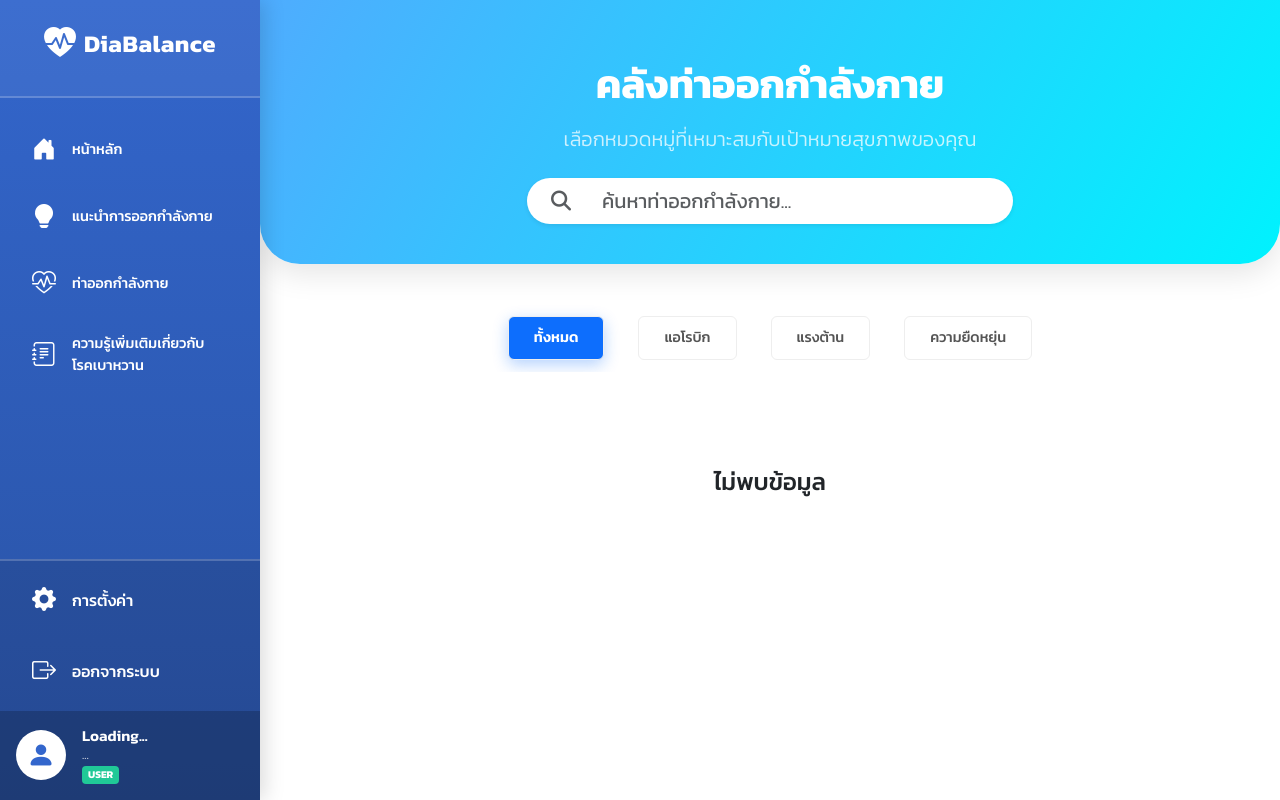
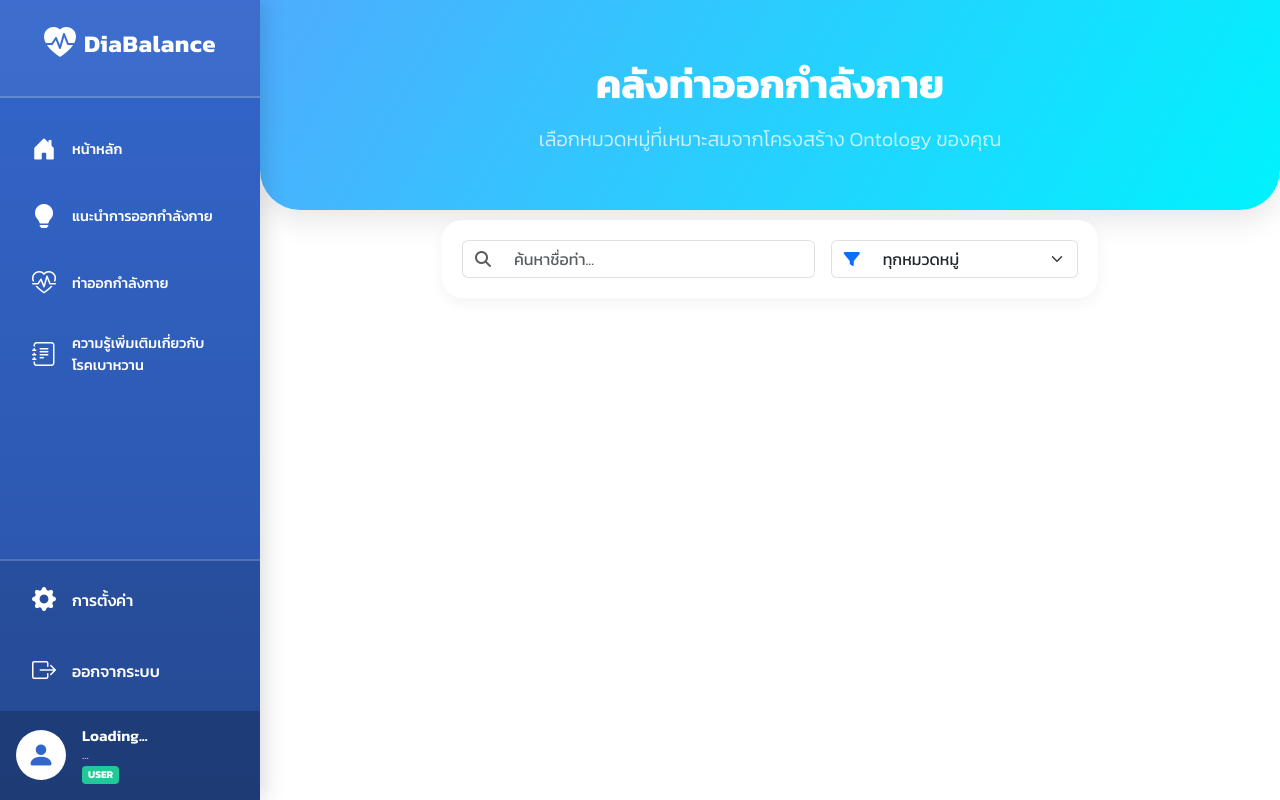
Before and after one commit to cheetahzaza555/web_reccom_diabete, a Flask app: template back_end/templates/user/exercise.html in a window 1280 px wide. Run offline with Flask 3, Linux system fonts and the light colour scheme; the template is opened without the code that fills it, so the values that code supplies are empty; parts of the project's set-up code (start-up, migrations or seed data) failed here and were passed over; some libraries are stand-ins or nearby versions.

Commit message:
can gen pic

```diff
--- a/back_end/templates/user/exercise.html
+++ b/back_end/templates/user/exercise.html
@@ -4,11 +4,9 @@
     <meta charset="UTF-8">
     <meta name="viewport" content="width=device-width, initial-scale=1.0">
     <title>คลังท่าออกกำลังกาย - DiabBalance</title>
-
     <link href="https://cdn.jsdelivr.net/npm/bootstrap@5.3.0/dist/css/bootstrap.min.css" rel="stylesheet">
     <link href="https://fonts.googleapis.com/css2?family=Prompt:wght@300;400;600&display=swap" rel="stylesheet">
     <link rel="stylesheet" href="https://cdnjs.cloudflare.com/ajax/libs/font-awesome/6.4.0/css/all.min.css">
-
     <style>
         body { font-family: 'Prompt', sans-serif; background-color: #f0f2f5; }
         .page-header {
@@ -17,15 +15,18 @@
             border-bottom-left-radius: 40px; border-bottom-right-radius: 40px;
             box-shadow: 0 10px 30px rgba(0,0,0,0.1); margin-bottom: 40px;
         }
-        .nav-pills .nav-link {
-            background-color: white; color: #555; border-radius: 30px;
-            padding: 10px 25px; margin: 0 5px; transition: all 0.3s;
-            border: 1px solid #eee; white-space: nowrap;
+
+        /* สไตล์สำหรับส่วนตัวเลือกหมวดหมู่ */
+        .filter-container {
+            background: white;
+            padding: 20px;
+            border-radius: 20px;
+            box-shadow: 0 5px 15px rgba(0,0,0,0.05);
+            margin-top: -30px;
+            position: relative;
+            z-index: 10;
         }
-        .nav-pills .nav-link.active {
-            background-color: #0d6efd; color: white;
-            box-shadow: 0 5px 15px rgba(13, 110, 253, 0.3);
-        }
+
         .exercise-card {
             border: none; border-radius: 20px; background: white;
             overflow: hidden; box-shadow: 0 5px 15px rgba(0,0,0,0.05);
@@ -51,29 +52,35 @@
     <header class="page-header text-center">
         <div class="container">
             <h1 class="fw-bold mb-3">คลังท่าออกกำลังกาย</h1>
-            <p class="lead opacity-75">เลือกหมวดหมู่ที่เหมาะสมกับเป้าหมายสุขภาพของคุณ</p>
-            <div class="row justify-content-center mt-4">
-                <div class="col-md-6">
-                    <div class="input-group input-group-lg shadow-sm rounded-pill overflow-hidden">
-                        <span class="input-group-text bg-white border-0 ps-4"><i class="fas fa-search text-muted"></i></span>
-                        <input type="text" id="searchInput" class="form-control border-0" placeholder="ค้นหาท่าออกกำลังกาย..." onkeyup="filterContent()">
+            <p class="lead opacity-75">เลือกหมวดหมู่ที่เหมาะสมจากโครงสร้าง Ontology ของคุณ</p>
+        </div>
+    </header>
+
+    <div class="container pb-5">
+        <div class="row justify-content-center mb-4">
+            <div class="col-md-10 col-lg-8">
+                <div class="filter-container">
+                    <div class="row g-3">
+                        <div class="col-md-7">
+                            <div class="input-group">
+                                <span class="input-group-text bg-white border-end-0"><i class="fas fa-search text-muted"></i></span>
+                                <input type="text" id="searchInput" class="form-control border-start-0" placeholder="ค้นหาชื่อท่า..." onkeyup="filterContent()">
+                            </div>
+                        </div>
+                        <div class="col-md-5">
+                            <div class="input-group">
+                                <span class="input-group-text bg-white border-end-0"><i class="fas fa-filter text-primary"></i></span>
+                                <select id="ontologyDropdown" class="form-select border-start-0" onchange="filterCategory(this.value)">
+                                    <option value="all">ทุกหมวดหมู่</option>
+                                    </select>
+                            </div>
+                        </div>
                     </div>
                 </div>
             </div>
         </div>
-    </header>
 
-    <div class="container pb-5">
-        <div class="d-flex justify-content-center mb-5 overflow-auto py-2">
-            <ul class="nav nav-pills flex-nowrap" id="categoryTabs">
-                <li class="nav-item"><button class="nav-link active" onclick="filterCategory('all')">ทั้งหมด</button></li>
-                <li class="nav-item"><button class="nav-link" onclick="filterCategory('Aerobic')">แอโรบิก</button></li>
-                <li class="nav-item"><button class="nav-link" onclick="filterCategory('Resistance')">แรงต้าน</button></li>
-                <li class="nav-item"><button class="nav-link" onclick="filterCategory('Flexibility')">ความยืดหยุ่น</button></li>
-            </ul>
-        </div>
-        <div class="row g-4" id="exerciseGrid">
-            </div>
+        <div class="row g-4" id="exerciseGrid"></div>
     </div>
 
     <div class="modal fade" id="detailModal" tabindex="-1">
@@ -109,25 +116,54 @@
     const grid = document.getElementById('exerciseGrid');
     let currentFilter = 'all';
 
+    // 1. ฟังก์ชันสร้างรายการใน Dropdown ตามคลาสจริงใน Ontology
+    function renderFilterDropdown() {
+        const dropdown = document.getElementById('ontologyDropdown');
+        const types = new Set();
+
+        exercisesData.forEach(item => {
+            const className = item.original_type.split('#').pop();
+            if (className) types.add(className);
+        });
+
+        let optionsHtml = `<option value="all">ทุกประเภท (แสดงทั้งหมด)</option>`;
+
+        Array.from(types).sort().forEach(type => {
+            optionsHtml += `<option value="${type}">${translateType(type)}</option>`;
+        });
+
+        dropdown.innerHTML = optionsHtml;
+    }
+
+    function translateType(type) {
+        const dict = {
+            'Walking': 'เดิน', 'Running': 'วิ่ง', 'Dancing': 'เต้น',
+            'Bicycling': 'ปั่นจักรยาน', 'Resistance': 'แรงต้าน (Weight Training)',
+            'Stretching': 'ยืดเหยียด', 'WaterActivity': 'กิจกรรมทางน้ำ',
+            'Aerobic': 'แอโรบิก (Aerobic)', 'Flexibility': 'ความยืดหยุ่น'
+        };
+        return dict[type] || type;
+    }
+
+    // 2. ฟังก์ชันแสดง Card
     function renderCards(data) {
         grid.innerHTML = data.length ? "" : '<div class="col-12 text-center py-5"><h4>ไม่พบข้อมูล</h4></div>';
 
         data.forEach(item => {
             const mets = parseFloat(item.mets) || 0;
             const badgeColor = mets > 6 ? 'bg-high' : (mets > 3 ? 'bg-med' : 'bg-low');
-
-            // ✅ ดึงรูปจาก item.img ที่ Backend (Python) เลือกมาให้แล้วได้เลย
-            const imgUrl = item.img || placeholderImg;
+            let imgUrl = item.img ? (item.img.startsWith('/') ? item.img : '/' + item.img) : placeholderImg;
+            const className = item.original_type.split('#').pop();
 
             grid.innerHTML += `
             <div class="col-md-6 col-lg-4">
                 <div class="exercise-card" onclick="openModal('${item.id}')">
                     <div class="card-img-wrapper">
                         <span class="mets-badge ${badgeColor}">METs ${mets}</span>
-                        <img src="${imgUrl}" class="card-img-top" onerror="this.src='${placeholderImg}'">
+                        <img src="${imgUrl}" class="card-img-top" onerror="this.onerror=null;this.src='${placeholderImg}';">
                     </div>
                     <div class="card-body p-4">
-                        <small class="text-primary text-uppercase">${item.type}</small>
+                        <small class="text-primary text-uppercase fw-bold">${translateType(className)}</small>
                         <h5 class="fw-bold text-truncate">${item.name}</h5>
                         <p class="text-muted small text-truncate">${item.desc}</p>
                     </div>
@@ -136,31 +172,30 @@
         });
     }
 
-    function filterCategory(cat) {
-        currentFilter = cat;
-        document.querySelectorAll('#categoryTabs .nav-link').forEach(btn => {
-            const isAll = cat === 'all' && btn.innerText === 'ทั้งหมด';
-            const isMatch = btn.innerText.includes(cat);
-            btn.classList.toggle('active', isAll || isMatch);
-        });
+    // 3. ฟังก์ชันกรองข้อมูลเมื่อเปลี่ยนค่าใน Dropdown
+    function filterCategory(type) {
+        currentFilter = type;
         filterContent();
     }
 
     function filterContent() {
         const search = document.getElementById('searchInput').value.toLowerCase();
-        const filtered = exercisesData.filter(item =>
-            (item.name.toLowerCase().includes(search)) &&
-            (currentFilter === 'all' || item.type === currentFilter)
-        );
+        const filtered = exercisesData.filter(item => {
+            const matchesSearch = item.name.toLowerCase().includes(search);
+            const className = item.original_type.split('#').pop();
+            const matchesCategory = (currentFilter === 'all' || className === currentFilter);
+            return matchesSearch && matchesCategory;
+        });
         renderCards(filtered);
     }
 
+    // 4. Modal
     const myModal = new bootstrap.Modal(document.getElementById('detailModal'));
     function openModal(id) {
         const item = exercisesData.find(x => String(x.id) === String(id));
         if (item) {
-            // ✅ ใช้ค่า item.img จาก Backend เช่นกัน
-            document.getElementById('mImg').src = item.img || placeholderImg;
+            let imgUrl = item.img ? (item.img.startsWith('/') ? item.img : '/' + item.img) : placeholderImg;
+            document.getElementById('mImg').src = imgUrl;
             document.getElementById('mTitle').innerText = item.name;
             document.getElementById('mDesc').innerText = item.desc;
             document.getElementById('mMets').innerText = item.mets;
@@ -168,7 +203,11 @@
         }
     }
 
-    document.addEventListener('DOMContentLoaded', () => renderCards(exercisesData));
+    // เริ่มต้นทำงาน
+    document.addEventListener('DOMContentLoaded', () => {
+        renderFilterDropdown(); // สร้างรายการ Dropdown ก่อน
+        renderCards(exercisesData); // แสดงท่าทั้งหมดครั้งแรก
+    });
 </script>
 </body>
 </html>
```
Also changed, not shown: back_end/modules/database.py (+32 -58 lines), back_end/static/images/exercises/cycling.png (added), back_end/static/images/exercises/dancing.png (added), back_end/static/images/exercises/resistance.png (added), back_end/static/images/exercises/running.png (added).
